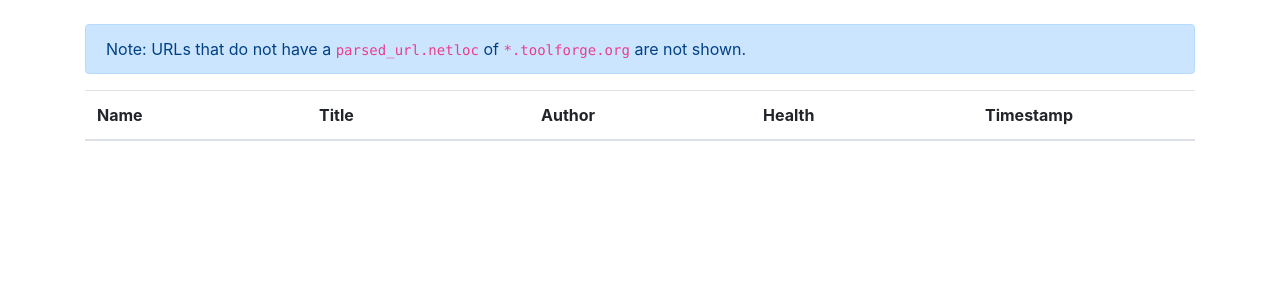
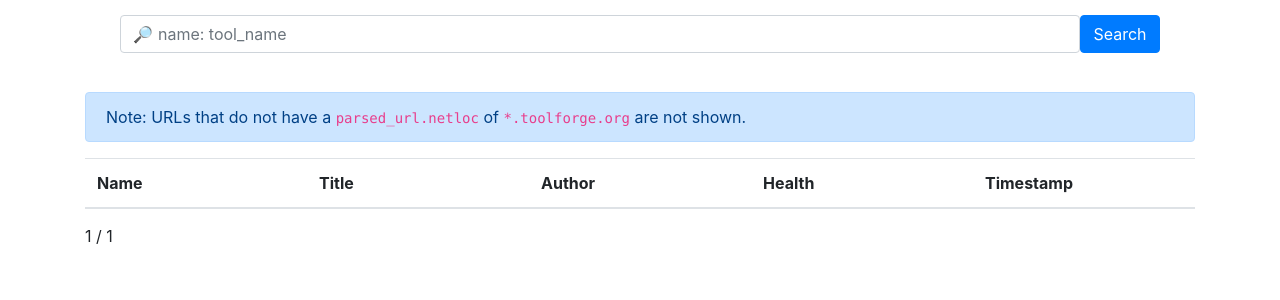
Before and after one commit to gopavasanth/ToolWatch, a Flask app: template templates/index.html in a window 1280 px wide. Shown: the part 56-356 px from the top of the page. Run offline with Flask 3, Linux system fonts and the light colour scheme; the template is opened without the code that fills it: most values are stand-ins (such as "Sample title", 1, 10 or a date in 2020); lists and menus that the app fills with data are empty; some libraries are stand-ins or nearby versions.

Commit message:
Added search bar functionality in tool

```diff
--- a/app.py
+++ b/app.py
@@ -24,26 +24,35 @@ def fetch_and_store_data():
     API_URL = "https://toolsadmin.wikimedia.org/tools/toolinfo/v1.2/toolinfo.json"
     response = requests.get(API_URL)
     data = response.json()
+    session = Session()
+    page_limit = 50
+    total_pages = len(data) // page_limit
+    for page in range(1, total_pages + 1):
+        start = (page - 1) * page_limit
+        end = page * page_limit
+        page_data = data[start:end]
 
-    session = Session()
-    for tool_data in data:
-        tool = Tool(
-            name=tool_data['name'],
-            title=tool_data['title'],
-            description=tool_data['description'],
-            url=tool_data['url'],
-            keywords=tool_data.get('keywords', ''),  # Use .get() to handle missing keys
-            author=tool_data['author'][0]['name'],
-            repository=tool_data.get('repository', ''),  # Use .get() to handle missing keys
-            license=tool_data.get('license', ''),  # Use .get() to handle missing keys
-            technology_used=', '.join(tool_data.get('technology_used', [])),  # Use .get() to handle missing keys
-            bugtracker_url=tool_data.get('bugtracker_url', '')  # Use .get() to handle missing keys
-        )
-        session.add(tool)
+        for tool_data in page_data:
+            tool = Tool(
+                name=tool_data['name'],
+                title=tool_data['title'],
+                description=tool_data['description'],
+                url=tool_data['url'],
+                keywords=tool_data.get('keywords', ''),  # Use .get() to handle missing keys
+                author=tool_data['author'][0]['name'],
+                repository=tool_data.get('repository', ''),  # Use .get() to handle missing keys
+                license=tool_data.get('license', ''),  # Use .get() to handle missing keys
+                technology_used=', '.join(tool_data.get('technology_used', [])),  # Use .get() to handle missing keys
+                bugtracker_url=tool_data.get('bugtracker_url', ''),  # Use .get() to handle missing keys
+                page_num = page,
+                total_pages = total_pages
+            )
+            session.add(tool)
     session.commit()
 
 
 if __name__ == '__main__':
+    print("Fetching and storing data...")
     Base.metadata.create_all(engine)
     fetch_and_store_data()
     app.run(debug=True)
--- a/templates/index.html
+++ b/templates/index.html
@@ -87,7 +87,32 @@
         </div>
       </div>
     </nav>
-
+    <div>
+      <form
+        action="{{ url_for('search') }}"
+        method="GET"
+        style="display: flex; padding: 15px; justify-content: center"
+      >
+        <div class="form-outline" style="width: 75vw">
+          <input
+            type="search"
+            id="search"
+            name="search"
+            class="form-control"
+            placeholder="&#128270; name: tool_name"
+            `{%
+            if
+            search_term
+            %}
+            value="{{ search_term }}"
+            {%
+            endif
+            %}`
+          />
+        </div>
+        <button type="submit" class="btn btn-primary">Search</button>
+      </form>
+    </div>
     <div class="container mt-4">
       <div class="alert alert-primary" role="alert">
         Note: URLs that do not have a <code>parsed_url.netloc</code> of
@@ -132,7 +157,24 @@
           {% endfor %}
         </tbody>
       </table>
+      <div
+        style="
+          margin-bottom: 30px;
+          display: flex;
+          justify-content: space-between;
+        "
+      >
+        <div>{{curr_page}} / {{total_pages}}</div>
+        <div>
+          {% if curr_page > 1 %}
+          <a href="{{ url_for('index', page=curr_page-1) }}">Previous</a>
+          {% endif %} {% if curr_page < total_pages %}
+          <a href="{{ url_for('index', page=curr_page+1) }}">Next</a>
+          {% endif %}
+        </div>
+      </div>
     </div>
+
     <!-- Add Bootstrap JS scripts at the end of the body -->
     <script src="https://code.jquery.com/jquery-3.5.1.slim.min.js"></script>
     <script src="https://cdn.jsdelivr.net/npm/@popperjs/core@2.9.1/dist/umd/popper.min.js"></script>
```
Also changed, not shown: 1 other file.
